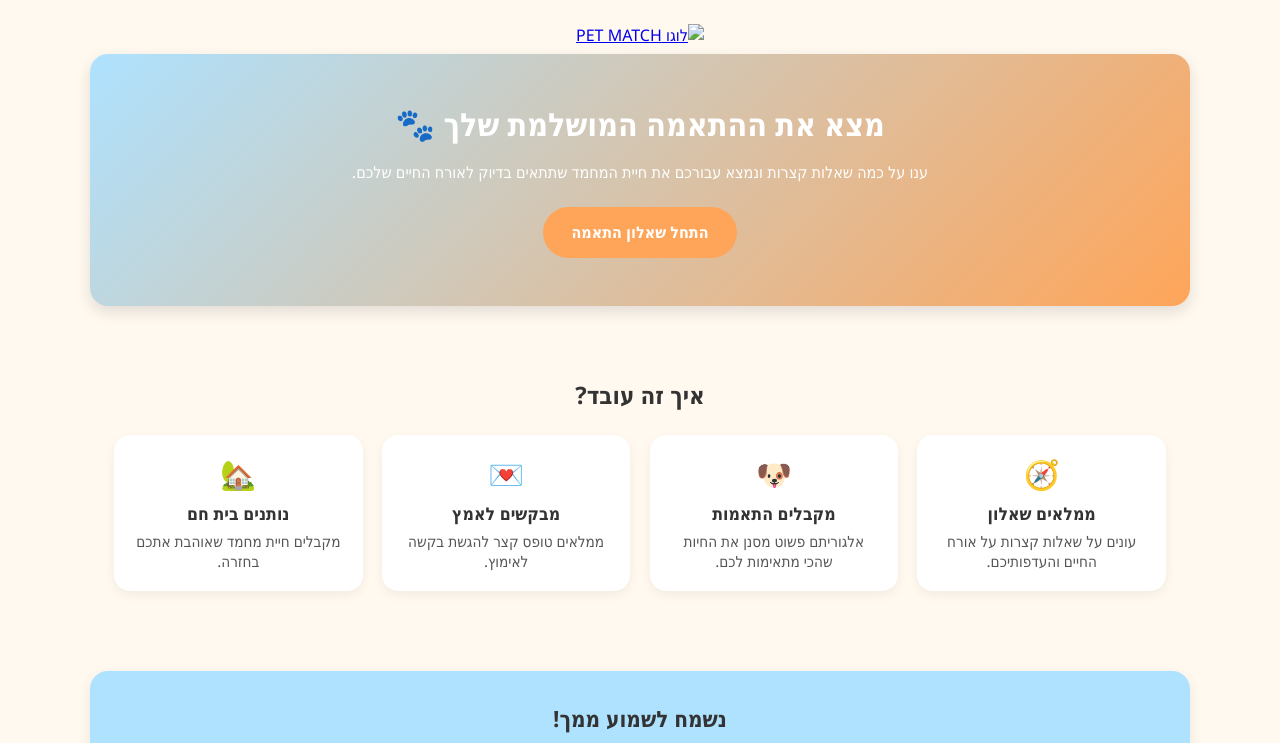
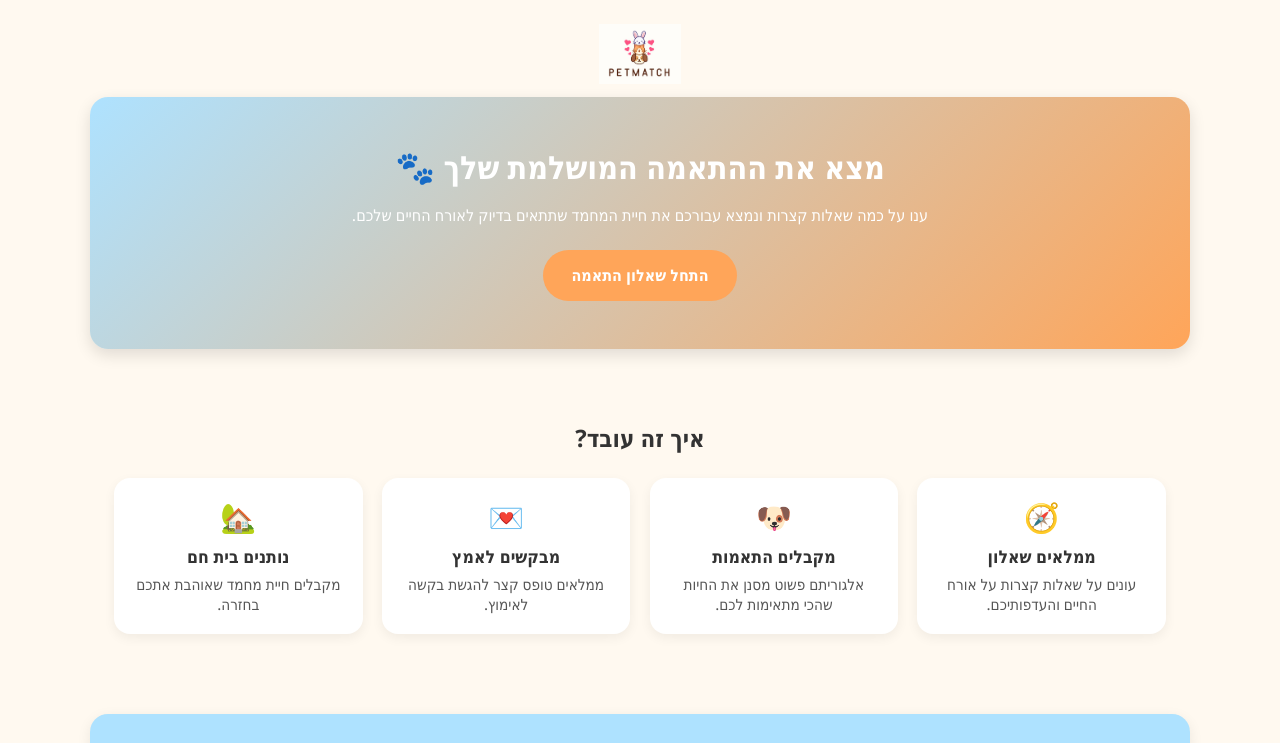
Before and after one commit to vakninyu/webproject, a plain HTML site: page PartB/index.html in a window 1280 px wide. Shown: the top 743 px of the page. Drawn offline with Linux system fonts and the light colour scheme; a script that the page names is missing.

Commit message:
תיקון קישור לוגו

```diff
--- a/PartB/index.html
+++ b/PartB/index.html
@@ -12,7 +12,7 @@
     <!-- Header -->
    <header class="main-header">
     <a href="index.html">
-        <img src="images/logo.png" alt="לוגו PET MATCH" class="logo">
+        <img src="images/logo.jpg" alt="לוגו PET MATCH" class="logo">
     </a>
 </header>
 
```
